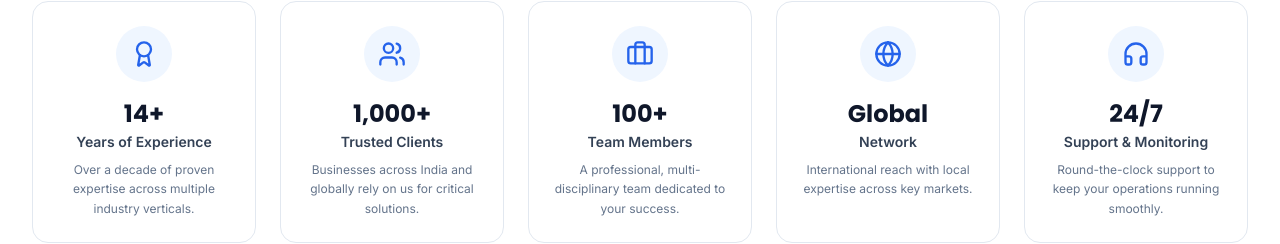
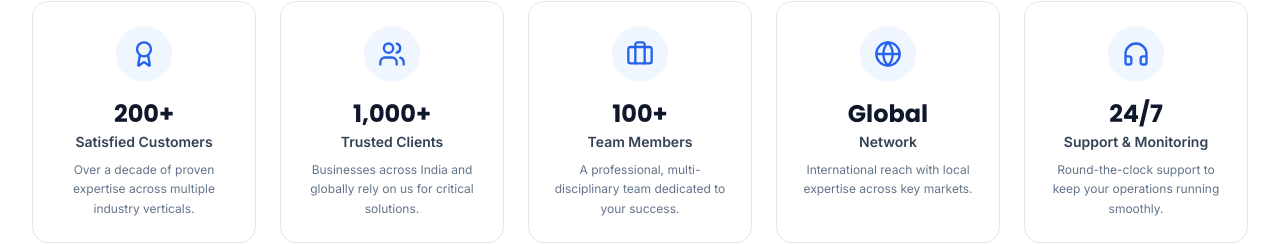
Before and after one commit to Abhishek6122008/indus-website, a Next.js app: page / in a window 1280 px wide. Shown: the part 5131-5375 px from the top of the page. Built offline with nearby package versions, Linux system fonts and the light colour scheme; no server answers.

Commit message:
fix: update WhyChooseUs stat to 200+ Satisfied Customers for consistency

```diff
--- a/src/components/sections/home/WhyChooseUs/index.jsx
+++ b/src/components/sections/home/WhyChooseUs/index.jsx
@@ -3,8 +3,8 @@ import { Award, Users, Globe, HeadphonesIcon, Briefcase } from 'lucide-react'
 const reasons = [
   {
     icon: Award,
-    stat: '14+',
-    label: 'Years of Experience',
+    stat: '200+',
+    label: 'Satisfied Customers',
     desc: 'Over a decade of proven expertise across multiple industry verticals.',
   },
   {
```
